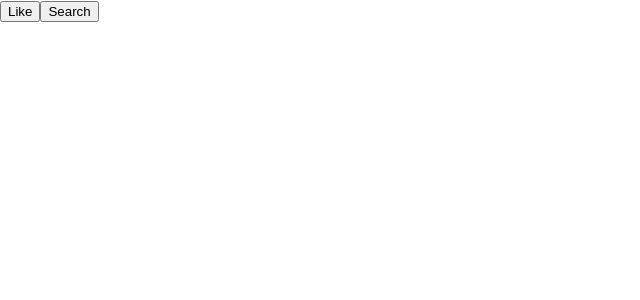
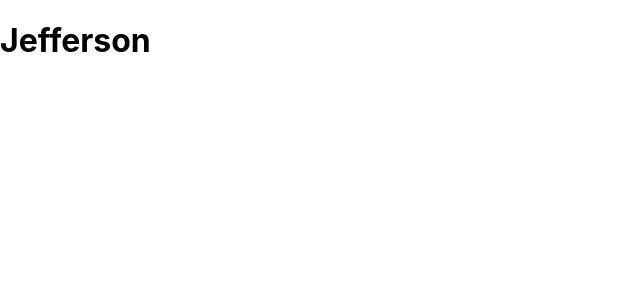
Before and after one commit to JeffersonStack/Curso_ReactJs, a React (Create React App) app: page / in a window 1280 px wide. Shown: the top 300 px of the page, without its empty margins (0-640 px from the left). Built offline with nearby package versions, Linux system fonts and the light colour scheme.

Commit message:
Usando setStage para mudança de estados

```diff
--- a/src/App.js
+++ b/src/App.js
@@ -1,10 +1,10 @@
 import React from "react";
-import Button from "./Button";
+import MudandoState from "./MudandoState";
 
 function App() {
   return (
     <div className="App">
-      <Button />
+      <MudandoState />
     </div>
   );
 }
--- /dev/null
+++ b/src/MudandoState.js
@@ -0,0 +1,19 @@
+import React, { Component } from "react";
+
+export default class MudandoState extends Component {
+  constructor() {
+    super();
+    this.handleChange = this.handleChange.bind(this);
+    this.state = {
+      text: "Jefferson"
+    };
+  }
+
+  handleChange(e) {
+    this.setState({ text: "Anderson" });
+  }
+
+  render() {
+    return <h1 onClick={this.handleChange}>{this.state.text}</h1>;
+  }
+}
```
Also changed, not shown: public/index.html (+0 -23 lines).
